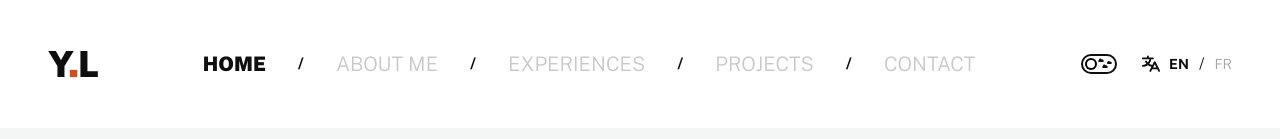
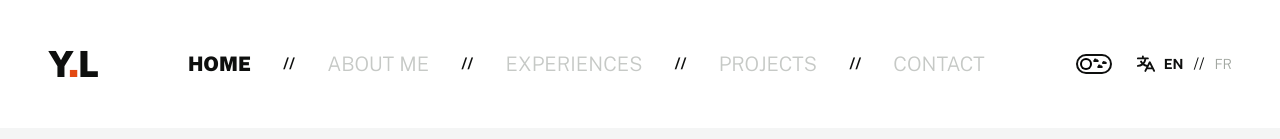
Before and after one commit to ylahssini/ylahssini.github.io, an Astro site: page / in a window 1280 px wide. Shown: the top 139 px of the page. Built offline with nearby package versions, Linux system fonts and the light colour scheme; Astro itself is replaced by a stand-in of ours.

Commit message:
🔨 add double slashes

```diff
--- a/src/components/layout/menu.astro
+++ b/src/components/layout/menu.astro
@@ -4,12 +4,12 @@ import '@assets/styles/layout/menu.css'
 
 <nav class="menu">
     <a href="#" class="__active">Home</a>
-    <b>/</b>
+    <b>//</b>
     <a href="#">About me</a>
-    <b>/</b>
+    <b>//</b>
     <a href="#">Experiences</a>
-    <b>/</b>
+    <b>//</b>
     <a href="#">Projects</a>
-    <b>/</b>
+    <b>//</b>
     <a href="#">Contact</a>
 </nav>
--- a/src/components/layout/side.astro
+++ b/src/components/layout/side.astro
@@ -27,7 +27,7 @@ import '@assets/styles/layout/side.css';
 
         <nav>
             <a href="/en" class="__active">en</a>
-            <span role="separator" class="mx-1.5 transition-colors text-codgray-950 dark:text-white">/</span>
+            <span role="separator" class="mx-1.5 transition-colors text-codgray-950 dark:text-white">//</span>
             <a href="/fr">fr</a>
         </nav>
     </div>
```
